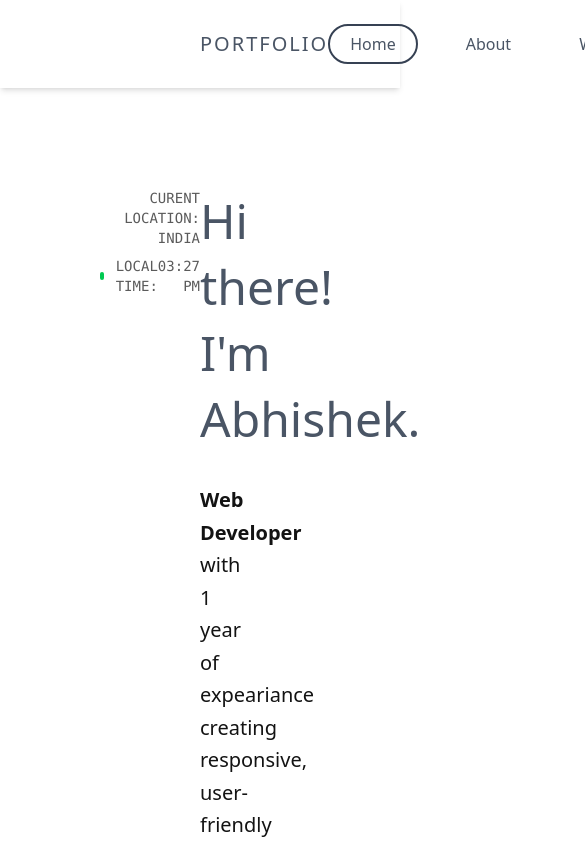
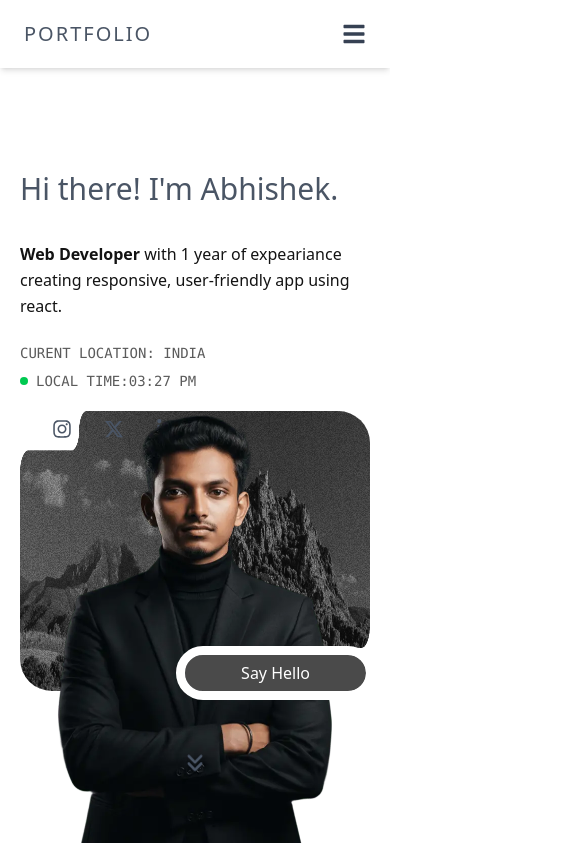
Before and after one commit to abhishekkarayil/portfolio, a React (Vite) app: page / in a window 390 px wide. Shown: the top 845 px of the page, 585 px wide, since content can reach past the window. Built offline with nearby package versions, Linux system fonts and the light colour scheme.

Commit message:
enhance Header and Home components with responsive design and menu functionality

```diff
--- a/src/Components/Header/Header.jsx
+++ b/src/Components/Header/Header.jsx
@@ -1,20 +1,60 @@
-import React from 'react'
+import React,{useState} from 'react'
+import { FaBars, FaTimes } from "react-icons/fa";
+
 
 
 function Header() {
+   const [menuOpen, setMenuOpen] = useState(false);
   return (
-    <header className='flex justify-between items-center m-0 bg-white px-50 py-6 shadow-md'>
+    <header className='flex justify-between items-center bg-white px-6 py-5 md:px-15 lg:px-50 shadow-md'>
         <div className='text-xl font-poppins tracking-widest text-gray-600'>PORTFOLIO</div>
-        <nav >
-            <ul className='flex justify-between items-center gap-7 '>
-                <li className='text[#333] font-medium hover:cursor-pointer border-2 rounded-full border-gray-700 hover:text-gray-700 hover:bg-grey-900 px-5 py-1.5 t text-gray-600'>Home</li>
-                <li className='text[#333] font-medium hover:cursor-pointer  rounded-full border-grey-700 px-5 py-1.5  text-gray-600'>About</li>
-                <li className='text[#333] font-medium hover:cursor-pointer  rounded-full border-grey-700 px-5 py-1.5  text-gray-600'>Works</li>
-                <li className='text[#333] font-medium hover:cursor-pointer  rounded-full border-grey-700 px-5 py-1.5  text-gray-600'>Contact</li>
-            </ul>
+        <nav className='hidden md:block' >
+
+        <ul className="flex items-center ">
+          <li className="text-[#333] font-medium sm-text-l px-5 py-1.2 cursor-pointer border-gray-700 hover:text-gray-700 md:px-5 md:py-1.5 hover:bg-gray-100 ">
+            Home
+          </li>
+          <li className="text-[#333] font-medium cursor-pointer px-5 py-1.2 md:px-5 md:py-1.5  hover:text-gray-700">
+            About
+          </li>
+          <li className="text-[#333] font-medium cursor-pointer px-5 py-1.2 md:px-5 md:py-1.5 hover:text-gray-700">
+            Works
+          </li>
+          <li className="text-[#333] font-medium cursor-pointer px-5 py-1.2 md:px-5 md:py-1.5  hover:text-gray-700">
+            Contact
+          </li>
+        </ul>
         </nav>
+
+
+          <div
+        className="md:hidden text-2xl text-gray-700 cursor-pointer"
+        onClick={() => setMenuOpen(!menuOpen)}
+      >
+        {menuOpen ? <FaTimes /> : <FaBars />}
+      </div>
+
+
+      {menuOpen && (
+        <div className="absolute top-16 left-0 w-full bg-white shadow-md md:hidden">
+          <ul className="flex flex-col items-center py-5 space-y-4">
+            <li className="text-gray-700 font-medium hover:text-black cursor-pointer transition ">
+              Home
+            </li>
+            <li className="text-gray-700 font-medium hover:text-black cursor-pointer transition">
+              About
+            </li>
+            <li className="text-gray-700 font-medium hover:text-black cursor-pointer transition">
+              Works
+            </li>
+            <li className="text-gray-700 font-medium hover:text-black cursor-pointer transition">
+              Contact
+            </li>
+          </ul>
+        </div>
+      )}
     </header>
-  )
+  );
 }
 
 export default Header
--- a/src/Components/Home/Home.jsx
+++ b/src/Components/Home/Home.jsx
@@ -14,15 +14,15 @@ import Time from './Time';
 
 const Home = () => {
   return (
-    <section className='w-full relative flex flex-col  justify-center px-50 '>
+    <section className='w-full relative flex flex-col  justify-center lg:px-50 px-5 '>
       <div className='flex flex-col justify-between items-start'>
 
-        <div className='flex pt-25 w-full '>
-          <div className='flex flex-col w-full space-y-4 max-w-3xl'>
-            <h1 className=' text-gray-600 text-5xl font-medium leading-snug'>Hi there! I'm Abhishek.</h1>
-            <p className='text-xl max-w-130 text-[#131313] leading-relaxed mt-4 '><span className='font-semibold'>Web Developer</span> with 1 year of expeariance creating responsive, user-friendly app using react.</p>
+        <div className='flex pt-25 w-full lg:flex-row flex-col lg:space-x-20 lg:space-y-0 space-y-6 '>
+          <div className='flex flex-col w-full space-y-4'>
+            <h1 className=' text-gray-600 lg:text-5xl text-3xl font-medium leading-snug'>Hi there! I'm Abhishek.</h1>
+            <p className='lg:text-xl text-l max-w-130 text-[#131313] leading-relaxed mt-4 '><span className='font-semibold'>Web Developer</span> with 1 year of expeariance creating responsive, user-friendly app using react.</p>
           </div>
-          <div className='flex flex-col items-end w-full text-right text-[#5B5B5B] text-sm space-y-2 font-mono'>
+          <div className='flex flex-col lg:items-end w-full lg:text-right text-[#5B5B5B] text-sm space-y-2 font-mono'>
             <p>CURENT LOCATION: INDIA</p>
             <p className='flex items-center '>
               <span className='w-2 h-2 bg-green-500 rounded-full mr-2'></span>LOCAL TIME: <Time/></p>
@@ -41,7 +41,7 @@ const Home = () => {
             <a href="https://linkedin.com" target='_blank' rel='noreferrer'>
               <FaLinkedinIn className='hover:text-black' /></a>
           </div>
-          <img src={ptImage} alt="abhishek" className='absolute w-[300px] h-[350px] ml-180 bottom-[0.5px]' />
+          <img src={ptImage} alt="abhishek" className='absolute lg:w-[300px] lg:h-[350px] lg:ml-180 lg:bottom-[0.5px]' />
           <button className='absolute bg-[#4A4A4A] text-white px-14 py-1.5 rounded-4xl bottom-0 right-1 outline-white outline-9 hover:bg-[#464444] hover:cursor-pointer'>Say Hello</button>
 
         </div>
```
